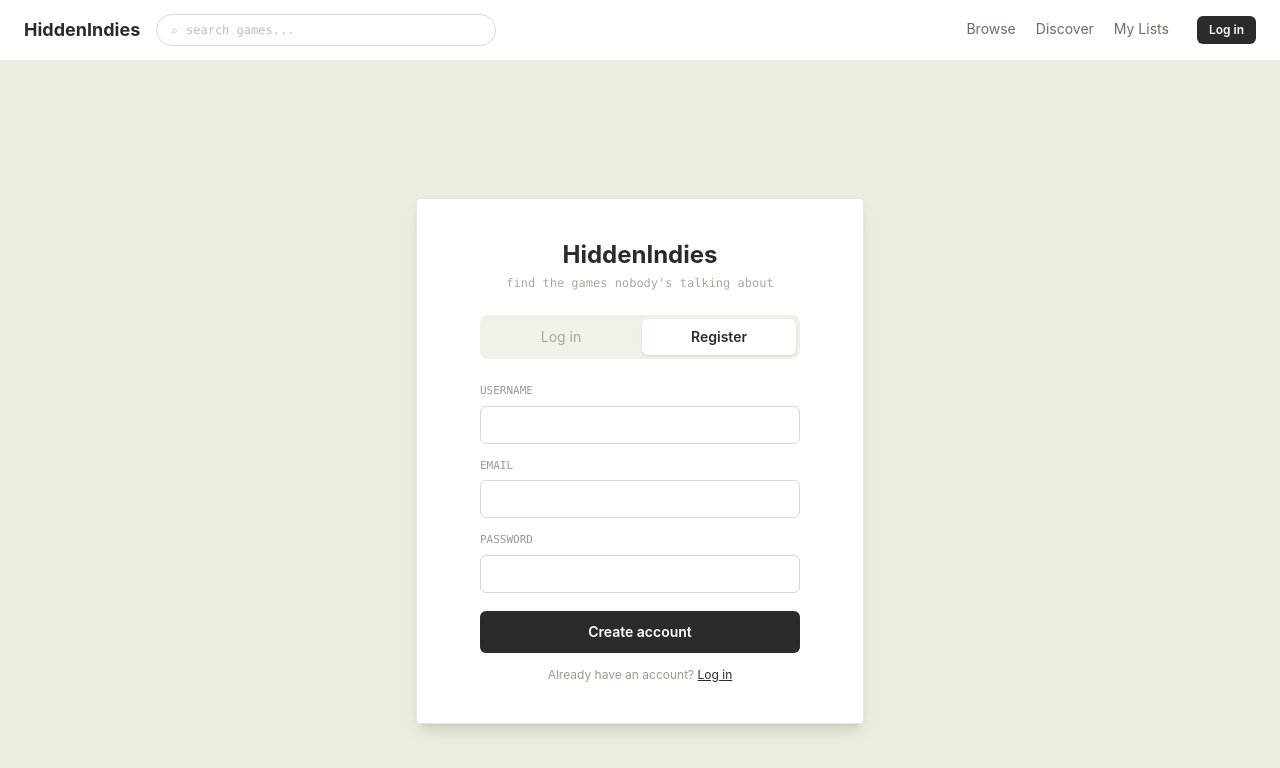
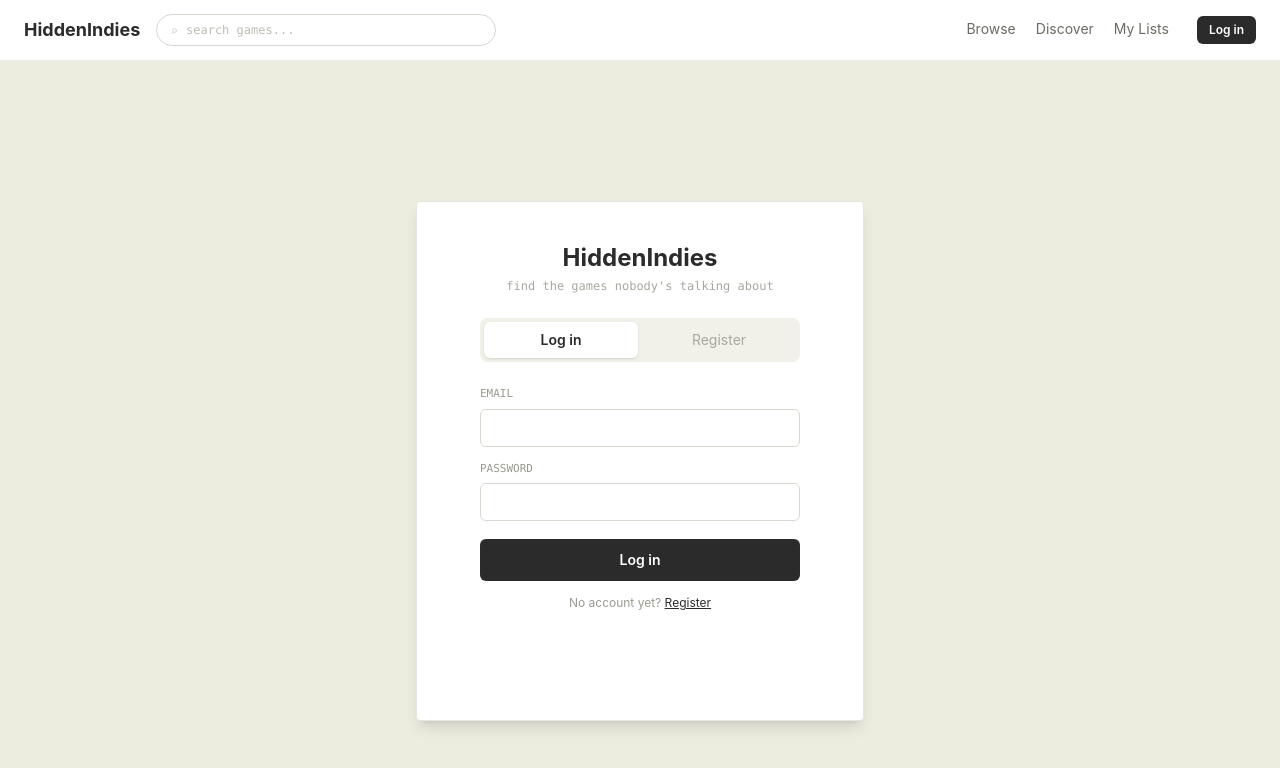
Before and after one commit to Thrall966/HiddenIndies, a React (Vite) app in the folder Frontend/: page /login in a window 1280 px wide. Shown: the top 768 px of the page. Built offline with nearby package versions, Linux system fonts and the light colour scheme.

Commit message:
add form submission on enter and url aware auth mode

```diff
--- a/Frontend/src/Pages/AuthForm.jsx
+++ b/Frontend/src/Pages/AuthForm.jsx
@@ -1,10 +1,11 @@
 import { useState } from "react";
-import { useNavigate } from "react-router-dom";
+import { useNavigate, useLocation } from "react-router-dom";
 
 function AuthForm() {
   // which tab is active register or login
   const navigate = useNavigate();
-  const [mode, setMode] = useState("register");
+  const location = useLocation();
+  const [mode, setMode] = useState(location.pathname === "/login" ? "login" : "register");
 
   // form field state
   const [username, setUsername] = useState("");
@@ -22,11 +23,11 @@ function AuthForm() {
     setIsError(false);
   }
 
-  // sends the form to the backend — /register or /login depending on mode
+  // sends the form to the backend, /register or /login depending on mode
   async function handleSubmit() {
     const endpoint = mode === "register" ? "/register" : "/login";
 
-    // register sends three fields login only needs email and password
+    // register sends three fields, login only needs email and password
     const body =
       mode === "register"
         ? { username, email, password }
@@ -45,7 +46,7 @@ function AuthForm() {
         setIsError(false);
         if (mode === "register") {
           setMessage(data.message);
-       } else {
+        } else {
           // store the token and username so the app knows who is logged in
           localStorage.setItem("token", data.access_token);
           localStorage.setItem("username", data.username);
@@ -63,10 +64,10 @@ function AuthForm() {
 
   return (
     <div className="min-h-screen bg-[#ececdf] flex items-center justify-center p-6">
-      {/* Card */}
+      {/* card */}
       <div className="bg-white border border-[#e6e6e0] rounded shadow-lg w-full max-w-md min-h-[520px]">
         <div className="px-8 py-10 flex flex-col items-center">
-          {/* Brand */}
+          {/* brand */}
           <div className="text-2xl font-bold text-[#2b2b2b]">HiddenIndies</div>
           <div className="text-xs text-[#a8a8a0] mt-1 font-mono">
             find the games nobody's talking about
@@ -98,8 +99,14 @@ function AuthForm() {
             </button>
           </div>
 
-          {/* fields */}
-          <div className="w-80 mt-6 flex flex-col gap-3.5">
+          {/* fields, wrapped in a form so pressing enter submits */}
+          <form
+            onSubmit={(e) => {
+              e.preventDefault();
+              handleSubmit();
+            }}
+            className="w-80 mt-6 flex flex-col gap-3.5"
+          >
             {/* username only shows when registering */}
             {mode === "register" && (
               <div>
@@ -139,7 +146,7 @@ function AuthForm() {
 
             {/* submit */}
             <button
-              onClick={handleSubmit}
+              type="submit"
               className="h-[42px] bg-[#2b2b2b] text-white font-semibold text-sm rounded-md mt-1 hover:bg-black transition"
             >
               {mode === "register" ? "Create account" : "Log in"}
@@ -181,7 +188,7 @@ function AuthForm() {
                 {message}
               </div>
             )}
-          </div>
+          </form>
         </div>
       </div>
     </div>
```
